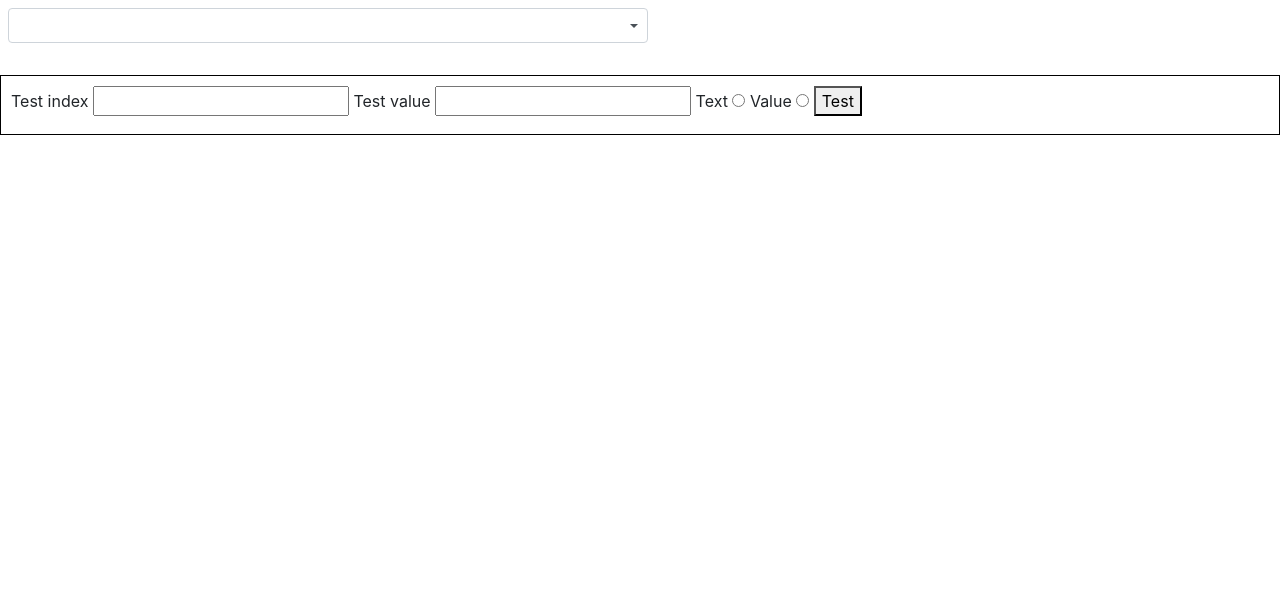
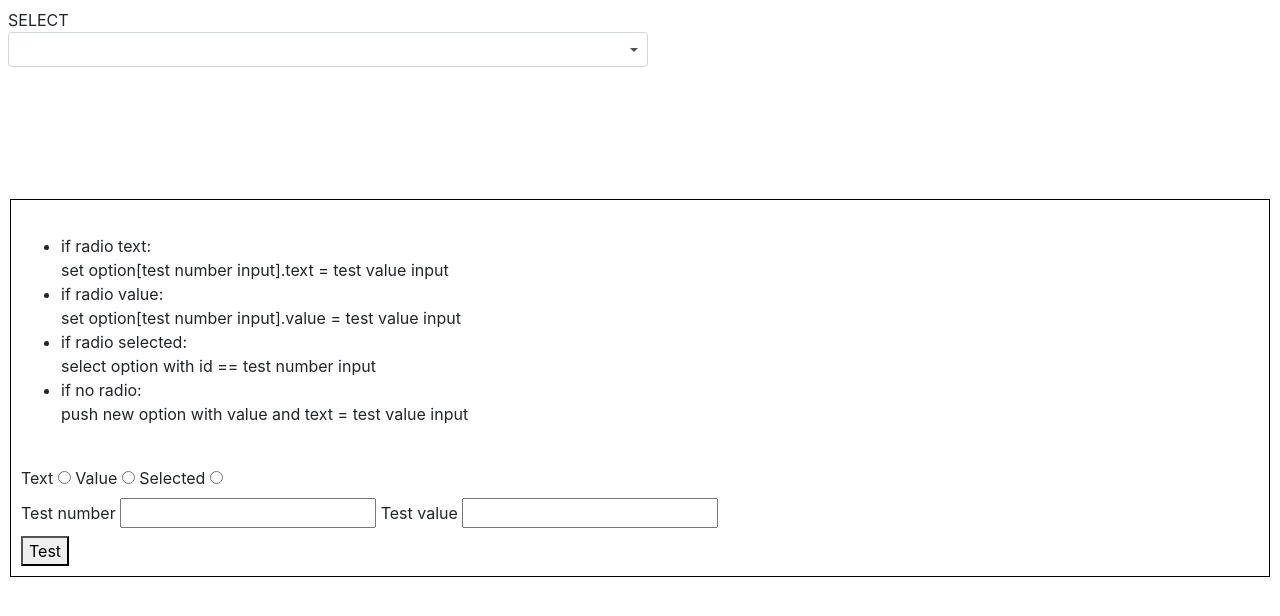
Before and after one commit to NoxLP/plain-bind-select, a website with bundled scripts: page index.html in a window 1280 px wide. Built offline with nearby package versions, Linux system fonts and the light colour scheme.

Commit message:
Selected option

```diff
--- a/index.html
+++ b/index.html
@@ -9,27 +9,31 @@
     <link rel="stylesheet" href="styles.css">
   </head>
   <body>
-    <div id="container" class="w-50 my-2 mx-2"></div>
-    <!-- <div class="dropdown w-50">
-      <button class="text-left form-control dropdown-toggle" type="button" id="dropdownMenuButton" data-toggle="dropdown" aria-haspopup="true" aria-expanded="false">
-        dasdasdasdasdasdasd
-      </button>
-      <div class="dropdown-menu" aria-labelledby="dropdownMenuButton">
-        <option class="dropdown-item active" href="#">Action</option>
-        <option class="dropdown-item" href="#">Another action</option>
-        <option class="dropdown-item" href="#">Something else here</option>
-      </div>
-    </div> -->
+    <div id="container" class="w-50 my-2 mx-2">
+      SELECT
+    </div>
     <br>
-    <div style="border: solid 1px black; padding: 10px">
-      <label>
-        Test index
-        <input id="testIndex"></input>
-      </label>
-      <label>
-        Test value
-        <input id="testValue"></input>
-      </label>
+    <div style="border: solid 1px black; padding: 10px; margin: 10px; margin-top: 100px;">
+      <br>
+      <ul>
+        <li>if radio text:
+          <br>
+          set option[test number input].text = test value input
+        </li>
+        <li>if radio value:
+          <br>
+          set option[test number input].value = test value input
+        </li>
+        <li>if radio selected:
+          <br>
+          select option with id == test number input
+        </li>
+        <li>if no radio:
+          <br>
+          push new option with value and text = test value input
+        </li>
+      </ul>
+      <br>
       <label>
         Text
         <input type="radio" name="test-type" id="testTypeText"></input>
@@ -38,6 +42,20 @@
         Value
         <input type="radio" name="test-type" id="testTypeValue"></input>
       </label>
+      <label>
+        Selected
+        <input type="radio" name="test-type" id="testTypeSelected"></input>
+      </label>
+      <br>
+      <label>
+      Test number
+        <input id="testIndex"></input>
+      </label>
+      <label>
+        Test value
+        <input id="testValue"></input>
+      </label>
+      <br>
       <button id="testBut">Test</button>
     </div>
     <script src="index.js" type="module"></script>
--- a/index.js
+++ b/index.js
@@ -4,32 +4,38 @@ const container = document.getElementById('container')
 console.log(container)
 const data = [
   {
-    id: 1,
+    id: 0,
     value: 'value1',
     text: 'value 1'
   },
   {
-    id: 2,
+    id: 1,
     value: 'myvalue2',
     text: 'my value 2'
   },
   {
-    id: 3,
+    id: 2,
     value: 'foovalue3',
     text: 'foo value 3'
   }
 ]
 console.log(data);
 const selectData = mySelect(container, data, {
-  id: 'testSelect'
+  id: 'testSelect',
+  onSelected: (selected) => console.log('SELECTED EVENT: ', selected)
 })
 console.log('SD ', selectData)
+console.groupCollapsed('TESTING SELECTED')
+selectData.selectedId = 1
+selectData.selectedId = undefined
+console.groupEnd()
 
 let lastId = 3
 document.getElementById('testBut').addEventListener('click', () => {
   const index = document.getElementById('testIndex').value
   const value = document.getElementById('testValue').value
   const text = document.getElementById('testTypeText').checked
+  const selected = document.getElementById('testTypeSelected').checked
 
   console.groupCollapsed(`TEST`)
   console.log('index: ', index)
@@ -37,7 +43,8 @@ document.getElementById('testBut').addEventListener('click', () => {
   console.log('target: ', text ? 'text' : 'value')
   console.groupEnd()
 
-  if (index) selectData.data[index][text ? 'text' : 'value'] = value
+  if (index && !selected) selectData.data[index][text ? 'text' : 'value'] = value
+  else if (index && selected) selectData.selectedId = index
   else {
     const obj = {
       id: lastId,
--- a/select.js
+++ b/select.js
@@ -1,4 +1,5 @@
-let options, useIds, config, menu, returnObject, dataProxiesArray, filterInput
+let options, useIds, config, menu, returnObject, dataProxiesArray,
+  filterInput, button, selectedId, selectedOption
 
 const saveOption = (option, data) => {
   if (useIds) {
@@ -17,12 +18,34 @@ const findOption = (propName, propValue) => {
 
 const findOptionById = (id) => options[id]
 
+const setSelectedOptionById = (id) => {
+  const oldSelected = findOptionById(selectedId)
+  if (oldSelected)
+    oldSelected.option.classList.remove('active')
+
+  if (id !== undefined && id !== null) {
+    selectedId = id
+    const option = findOptionById(id)
+    button.innerHTML = option.option.text
+
+    selectedOption = findOptionById(selectedId)
+    selectedOption.option.classList.add('active')
+  } else {
+    selectedId = undefined
+    selectedOption = undefined
+    button.innerHTML = ''
+  }
+
+  if (config && config.onSelected) config.onSelected(selectedOption)
+}
+
 const createOption = (el) => {
   const option = document.createElement('option')
   option.classList.add('dropdown-item')
   option.id = `${config.id}_option_${el.id}`
   option.value = el.value
   option.text = el.text
+  option.addEventListener('click', () => setSelectedOptionById(el.id))
   return option
 }
 
@@ -59,7 +82,7 @@ const setOptions = (dataArray) => {
   const dataProxiesArray = []
   dataArray.forEach((el) => {
     console.log('> el ', el)
-    if (!el.value || !el.text || (useIds && !el.id)) {
+    if (!el.value || !el.text || (useIds && !('id' in el))) {
       console.error('Objects must have minimum "value" and "text" properties. And "id" property if "useIds" config is activated')
       return
     }
@@ -91,7 +114,7 @@ export function mySelect(container, dataArray, configObject) {
   const dropdown = document.createElement('div')
   dropdown.classList.add('dropdown')
 
-  const button = document.createElement('button')
+  button = document.createElement('button')
   button.classList.add('form-control', 'dropdown-toggle', 'text-left')
   button.type = 'button'
   button.id = config.id
@@ -134,6 +157,7 @@ export function mySelect(container, dataArray, configObject) {
     set: (target, prop, value, receiver) => {
       console.log('FiltData SET ', prop, value)
       if (prop == 'length') return true
+
       if (filteredDataTrap == 'push') {
         dataArray.push(value)
         dataProxiesArray.push(createDataProxy(value))
@@ -148,7 +172,9 @@ export function mySelect(container, dataArray, configObject) {
   })
 
   returnObject = new Proxy({
-    data: filteredDataProxy
+    data: filteredDataProxy,
+    selectedId,
+    selectedOption
   }, {
     get: (target, prop, receiver) => {
       console.log('GET ', prop)
@@ -177,9 +203,13 @@ export function mySelect(container, dataArray, configObject) {
             opt.option.style.display = "none"
           }
         })
+
+        return filteredDataProxy
+      } else if (prop == 'selectedId') {
+        setSelectedOptionById(value)
       }
 
-      return filteredDataProxy
+      return true
     }
   })
 
```
